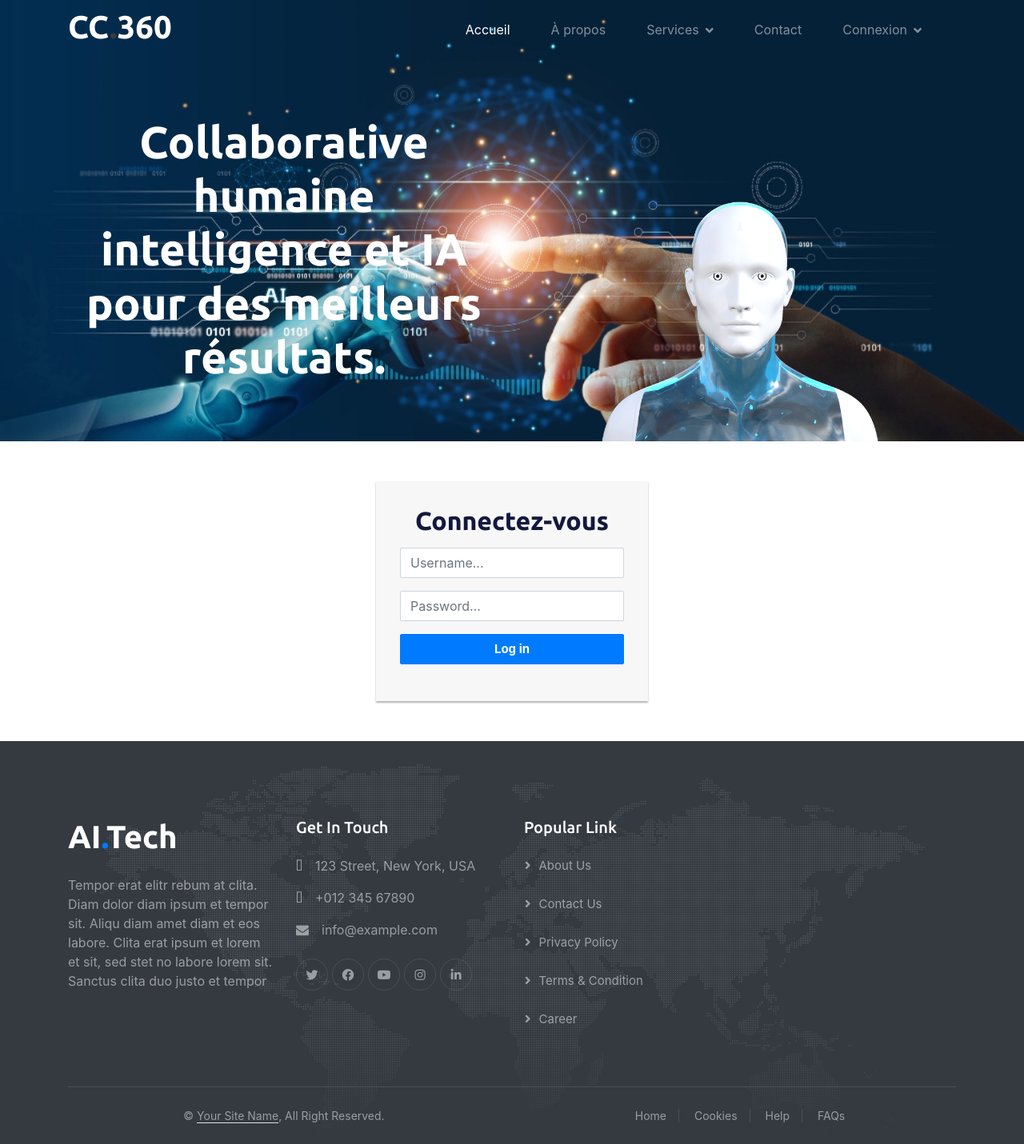
After one commit to bengogd/cc360, a Django app: page /login/ in a window 1280 px wide. The commit adds this page. Shown: the whole page at 80% size. Run offline with Django 4.2, Linux system fonts and the light colour scheme; some libraries are stand-ins or nearby versions.

Commit message:
added login & error-404 pages and nav buttons

```diff
--- a/accounts/views.py
+++ b/accounts/views.py
@@ -17,6 +17,6 @@ def userLogin(request):
                 return redirect('index')
             else:
                 # Invalid email or password. Handle as you wish
-                return HttpResponse('<h1>Page was found</h1>')
+                return render(request, 'accounts/not_found_404.html')
             # return render(request, 'dashboard/login.html')
-    return render(request, 'users/login.html')
+    return render(request, 'accounts/login.html')
--- /dev/null
+++ b/cc360/templates/accounts/login.html
@@ -0,0 +1,19 @@
+{% extends "main/base.html" %}
+{% load static %}
+{% block content %}
+<div class="login-form">
+    <form method="POST" action="">
+        {% csrf_token %}
+        <h2 class="text-center">Connectez-vous</h2>
+        <div class="form-group">
+            <input type="text" name="username" placeholder="Username..." class="form-control">
+        </div>
+        <div class="form-group">
+            <input type="password" name="password" placeholder="Password..." class="form-control" >
+        </div>
+        <div class="form-group">
+            <button type="submit" class="btn btn-primary btn-block">Log in</button>
+        </div>
+    </form>
+</div>
+{% endblock content %}
--- a/cc360/templates/main/base.html
+++ b/cc360/templates/main/base.html
@@ -31,6 +31,36 @@
 
     <!-- Template Stylesheet -->
     <link href="{% static 'css/style.css' %}" rel="stylesheet">
+    <!-------------------------- LOGIN FORM/ STATIC FILES ----------------------------->
+    <link href="{% static 'login/css/styles.css' %}" rel="stylesheet" />
+    <link rel="stylesheet" href="https://stackpath.bootstrapcdn.com/bootstrap/4.5.0/css/bootstrap.min.css">
+    <link rel="stylesheet" href="https://maxcdn.bootstrapcdn.com/font-awesome/4.7.0/css/font-awesome.min.css">
+
+    <style>
+        .login-form {
+            width: 340px;
+            margin: 50px auto;
+              font-size: 15px;
+        }
+        .login-form form {
+            margin-bottom: 15px;
+            background: #f7f7f7;
+            box-shadow: 0px 2px 2px rgba(0, 0, 0, 0.3);
+            padding: 30px;
+        }
+        .login-form h2 {
+            margin: 0 0 15px;
+        }
+        .form-control, .btn {
+            min-height: 38px;
+            border-radius: 2px;
+        }
+        .btn {
+            font-size: 15px;
+            font-weight: bold;
+        }
+        </style>
+    <!--------------------------------------------------------------------------------->
 </head>
 
 <body>
@@ -55,50 +85,36 @@
                 </button>
                 <div class="collapse navbar-collapse" id="navbarCollapse">
                     <div class="navbar-nav ms-auto">
-                        <a href="{% url 'home' %}" class="nav-item nav-link active">Home</a>
-                        <a href="about.html" class="nav-item nav-link">À PROPOS</a>
+                        <a href="{% url 'home' %}" class="nav-item nav-link active">Accueil</a>
+                        <a href="about.html" class="nav-item nav-link">À propos</a>
                         <div class="nav-item dropdown">
-                            <a href="#" class="nav-link dropdown-toggle" data-bs-toggle="dropdown">SERVICES</a>
+                            <a href="#" class="nav-link dropdown-toggle" data-bs-toggle="dropdown">Services</a>
                             <div class="dropdown-menu bg-light mt-2">
-                                <a href="{% url 'ai_chatbot' %}" class="dropdown-item">IA Assistant Virtuel </a>
+                                <a href="{% url 'ai_chatbot' %}" class="dropdown-item">IA Assistant Virtuel</a>
                                 <a href="{% url 'personalize' %}" class="dropdown-item">AI Sales Booster</a>
                                 <a href="{% url 'gig_csr' %}" class="dropdown-item">AI Supported Gig CSR</a>
                             </div>
                         </div>
                         <a href="contact.html" class="nav-item nav-link">Contact</a>
+                        <div class="nav-item dropdown">
+                            <a href="#" class="nav-link dropdown-toggle" data-bs-toggle="dropdown">Connexion</a>
+                            <div class="dropdown-menu bg-light mt-2">
+                                <a href="" class="dropdown-item">Admin</a>
+                                <a href="{% url 'login' %}" class="dropdown-item">X</a>
+                                <a href="{% url 'login' %}" class="dropdown-item">Y</a>
+                            </div>
+                        </div>
                     </div>
                 </div>
             </nav>
         </div>
     </div>
     <!-- Navbar End -->
-    <!--
-    <div class="container-fluid pt-5 bg-primary hero-header mb-5">
-        <div class="container pt-5">
-            <div class="row g-5 pt-5">
-                <div class="col-lg-6 align-self-center text-center text-lg-start mb-lg-5">
-                    <div class="btn btn-sm border rounded-pill text-white px-3 mb-3 animated slideInRight">AI.Tech</div>
-                    <h1 class="display-4 text-white mb-4 animated slideInRight">Delivering unique customer service for your business through the power of AI and human expertise.</h1>
-                    <p class="text-white mb-4 animated slideInRight">Tempor rebum no at dolore lorem clita rebum rebum ipsum
-                        rebum stet dolor sed justo kasd. Ut dolor sed magna dolor sea diam. Sit diam sit</p>
-                </div>
-                <div class="col-lg-6 align-self-end text-center text-lg-end">
-                    <img class="img-fluid" src="img/hero-img.png" alt="">
-                </div>
-            </div>
-        </div>
-    </div>
-     -->
-     <!-- Change Start -->
     <div class="container-fluid pt-5 bg-primary hero-header">
         <div class="container pt-5">
             <div class="row g-5 pt-5">
                 <div class="col-lg-6 align-self-center text-center text-lg-start mb-lg-5">
                     <h1 class="display-4 text-white mb-4 animated slideInRight">Collaborative humaine intelligence et IA pour des meilleurs résultats.</h1>
-                    <nav aria-label="breadcrumb">
-                        <ol class="breadcrumb justify-content-center justify-content-lg-start mb-0">
-                        </ol>
-                    </nav>
                 </div>
                 <div class="col-lg-6 align-self-end text-center text-lg-end">
                     <img class="img-fluid" src="img/hero-img.png" alt="" style="max-height: 300px;">
@@ -107,9 +123,10 @@
         </div>
     </div>
     <!-- Change End -->
+    <!-- Full Screen Search Start -->
 
-    <!-- Full Screen Search Start -->
-<div class="modal fade" id="searchModal" tabindex="-1">
+    <!--
+     <div class="modal fade" id="searchModal" tabindex="-1">
 
         <div class="modal-dialog modal-fullscreen">
             <div class="modal-content" style="background: rgba(20, 24, 62, 0.7);">
@@ -127,6 +144,7 @@
             </div>
         </div>
     </div>
+    -->
     <!-- Full Screen Search End -->
 
 <!----------------------------------------------------------------------->
@@ -165,14 +183,7 @@
                     <a class="btn btn-link" href="">Terms & Condition</a>
                     <a class="btn btn-link" href="">Career</a>
                 </div>
-                <div class="col-md-6 col-lg-3 wow fadeIn" data-wow-delay="0.7s">
-                    <h5 class="text-white mb-4">Our Services</h5>
-                    <a class="btn btn-link" href="">Robotic Automation</a>
-                    <a class="btn btn-link" href="">Machine learning</a>
-                    <a class="btn btn-link" href="">Predictive Analysis</a>
-                    <a class="btn btn-link" href="">Data Science</a>
-                    <a class="btn btn-link" href="">Robot Technology</a>
-                </div>
+
             </div>
         </div>
         <div class="container wow fadeIn" data-wow-delay="0.1s">
@@ -180,9 +191,6 @@
                 <div class="row">
                     <div class="col-md-6 text-center text-md-start mb-3 mb-md-0">
                         &copy; <a class="border-bottom" href="#">Your Site Name</a>, All Right Reserved.
-
-                        <!--/*** This template is free as long as you keep the footer author’s credit link/attribution link/backlink. If you'd like to use the template without the footer author’s credit link/attribution link/backlink, you can purchase the Credit Removal License from "https://htmlcodex.com/credit-removal". Thank you for your support. ***/-->
-                        Designed By <a class="border-bottom" href="https://htmlcodex.com">HTML Codex</a> Distributed By <a class="border-bottom" href="https://themewagon.com">ThemeWagon</a>
                     </div>
                     <div class="col-md-6 text-center text-md-end">
                         <div class="footer-menu">
@@ -204,6 +212,11 @@
 
 
     <!-- JavaScript Libraries -->
+    <!--------------------------------- Login Form Libraries -------------------------------------->
+    <script src="https://code.jquery.com/jquery-3.5.1.min.js"></script>
+    <script src="https://cdn.jsdelivr.net/npm/popper.js@1.16.0/dist/umd/popper.min.js"></script>
+    <script src="https://stackpath.bootstrapcdn.com/bootstrap/4.5.0/js/bootstrap.min.js"></script>
+    <!--------------------------------------------------------------------------------------------->
     <script src="https://ajax.googleapis.com/ajax/libs/jquery/3.6.1/jquery.min.js"></script>
     <script src="https://cdn.jsdelivr.net/npm/bootstrap@5.0.0/dist/js/bootstrap.bundle.min.js"></script>
     <script src="{% static 'lib/wow/wow.min.js' %}"></script>
--- a/cc360/templates/main/index.html
+++ b/cc360/templates/main/index.html
@@ -13,7 +13,7 @@
             <div class="col-lg-6 wow fadeIn" data-wow-delay="0.5s">
                 <div class="btn btn-sm border rounded-pill text-primary px-3 mb-3">À propos de nous</div>
                 <h1 class="mb-4">Nous travaillons avec les entreprises pour les aider à renforcer les liens avec leurs clients grâce à l'utilisation de l'Intelligence Artificielle</h1>
-                <p class="mb-4">Communication Client 360 est une compagnie qui se spécialise dans le domaine du service à la clientèle alimenté par la technologie de l'Intelligence Artificielle (IA) et de l'apprentissage automatique.</p>
+                <p class="mb-4">XXXXXXXXXXXXXX est une compagnie qui se spécialise dans le domaine du service à la clientèle alimenté par la technologie de l'Intelligence Artificielle (IA) et de l'apprentissage automatique.</p>
                 <p class="mb-4">Nous offrons des services d'externalisation de centres d'appels, l'automatisation de la saisie des reçus et des factures du services administratifs, un chatbot conversationnel et des recommandations personnalisées aux acheteurs basées sur les données de vente. Nous nous efforçons de faire fonctionner parfaitement la collaboration humaine et IA pour apporter et fournir le meilleur service possible à vos clients.</p>
                 <div class="row g-3">
                     <div class="col-sm-6">
--- a/cc360/urls.py
+++ b/cc360/urls.py
@@ -11,8 +11,8 @@ urlpatterns = [
 	path('personalize/', include('personalize.urls')),
 	path('chatbot/', include('chatbot.urls')),
 	path('representative/', include('representative.urls')),
-	path('login/', auth_views.LoginView.as_view(template_name='users/login.html'), name = "login"),
-    path('logout/', auth_views.LogoutView.as_view(template_name='users/logout.html'), name = "logout"),
+	path('login/', auth_views.LoginView.as_view(template_name='accounts/login.html'), name = "login"),
+    path('logout/', auth_views.LogoutView.as_view(template_name='accounts/logout.html'), name = "logout"),
 ]
 
 
```
Also changed, not shown: cc360/templates/accounts/not_found_404.html (added, +19 -0 lines).
